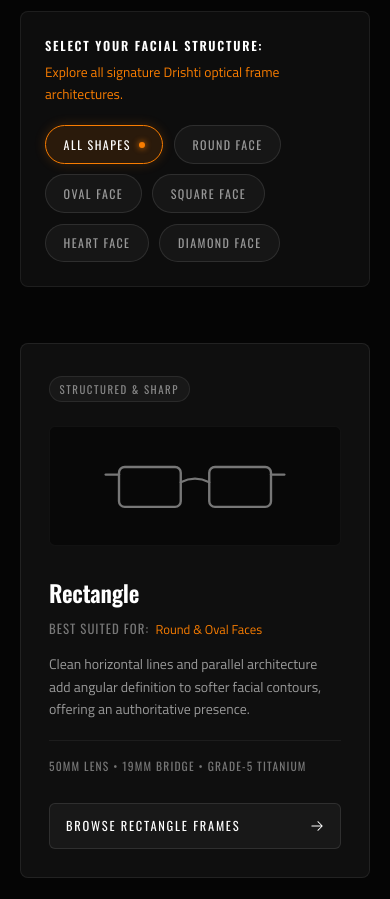
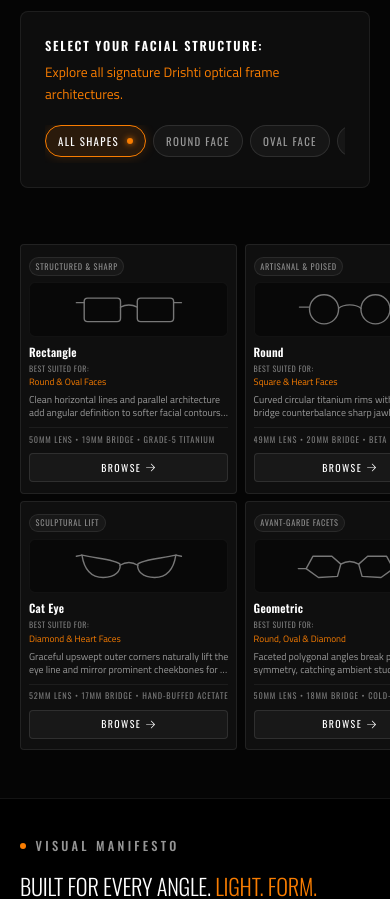
Before and after one commit to misbah7172/Drishti-Atelier-Business, a React (Vite) app in the folder client/: page / in a window 390 px wide. Shown: the part 1800-2699 px from the top of the page. Built offline with nearby package versions, Linux system fonts and the light colour scheme; a web font is replaced by a local one.

Commit message:
feat(ui-layout): show minimum 3 columns in mobile view for Frame Anatomy & Facial Proportions section

```diff
--- a/client/src/components/EyeglassesShapeGuide/EyeglassesShapeGuide.css
+++ b/client/src/components/EyeglassesShapeGuide/EyeglassesShapeGuide.css
@@ -151,22 +151,17 @@
   box-shadow: 0 0 6px var(--color-accent);
 }
 
-/* Shapes Grid */
+/* Shapes Grid — Minimum 3 Columns in Mobile View & All Screen Sizes */
 .shapes-grid {
   display: grid;
-  grid-template-columns: repeat(1, 1fr);
-  gap: 2rem;
-}
-
-@media (min-width: 640px) {
-  .shapes-grid {
-    grid-template-columns: repeat(2, 1fr);
-  }
+  grid-template-columns: repeat(3, 1fr);
+  gap: clamp(0.45rem, 1.8vw, 1.75rem);
 }
 
 @media (min-width: 1024px) {
   .shapes-grid {
     grid-template-columns: repeat(3, 1fr);
+    gap: 2rem;
   }
 }
 
@@ -360,3 +355,131 @@
 .shape-card-cta:hover .cta-arrow {
   transform: translateX(4px);
 }
+
+/* Responsive 3-Column Mobile & Tablet Card Layout */
+.shape-cta-short {
+  display: none;
+}
+
+@media (max-width: 767px) {
+  .shape-card {
+    padding: 0.75rem 0.5rem 0.65rem;
+    border-radius: var(--radius-sm, 4px);
+  }
+
+  .shape-card-top-bar {
+    margin-bottom: 0.4rem;
+  }
+
+  .shape-card-badge {
+    font-size: 0.52rem;
+    padding: 0.1rem 0.35rem;
+    letter-spacing: 0.08em;
+  }
+
+  .shape-match-indicator {
+    font-size: 0.5rem;
+    padding: 0.1rem 0.35rem;
+    gap: 0.15rem;
+  }
+
+  .shape-blueprint-stage {
+    height: clamp(52px, 14vw, 75px);
+    margin-bottom: 0.5rem;
+  }
+
+  .shape-svg {
+    max-width: 85%;
+    max-height: 85%;
+  }
+
+  .shape-card-name {
+    font-size: clamp(0.72rem, 2.2vw, 0.95rem);
+    letter-spacing: 0.02em;
+    margin-bottom: 0.25rem;
+    word-break: break-word;
+    line-height: 1.15;
+  }
+
+  .shape-face-fit-row {
+    flex-direction: column;
+    align-items: flex-start;
+    gap: 0.1rem;
+    margin-bottom: 0.35rem;
+    font-size: 0.58rem;
+  }
+
+  .face-fit-label {
+    font-size: 0.5rem;
+    letter-spacing: 0.06em;
+  }
+
+  .face-fit-value {
+    font-size: 0.58rem;
+    line-height: 1.2;
+  }
+
+  .shape-card-desc {
+    font-size: 0.62rem;
+    line-height: 1.35;
+    margin-bottom: 0.45rem;
+    display: -webkit-box;
+    -webkit-line-clamp: 2;
+    -webkit-box-orient: vertical;
+    overflow: hidden;
+  }
+
+  .shape-specs-row {
+    padding-top: 0.3rem;
+    margin-bottom: 0.45rem;
+  }
+
+  .shape-specs-text {
+    font-size: 0.52rem;
+    white-space: nowrap;
+    overflow: hidden;
+    text-overflow: ellipsis;
+    display: block;
+  }
+
+  .shape-card-cta {
+    padding: 0.35rem 0.45rem;
+    font-size: 0.62rem;
+    justify-content: center;
+    gap: 0.25rem;
+    border-radius: var(--radius-sm, 4px);
+  }
+
+  .shape-cta-full {
+    display: none;
+  }
+
+  .shape-cta-short {
+    display: inline;
+  }
+
+  .cta-arrow {
+    width: 11px;
+    height: 11px;
+  }
+
+  .face-selector-pills {
+    display: flex;
+    flex-wrap: nowrap;
+    overflow-x: auto;
+    scrollbar-width: none;
+    padding-bottom: 0.35rem;
+    gap: 0.45rem;
+  }
+
+  .face-selector-pills::-webkit-scrollbar {
+    display: none;
+  }
+
+  .face-selector-btn {
+    white-space: nowrap;
+    flex-shrink: 0;
+    padding: 0.4rem 0.75rem;
+    font-size: 0.68rem;
+  }
+}
--- a/client/src/components/EyeglassesShapeGuide/EyeglassesShapeGuide.jsx
+++ b/client/src/components/EyeglassesShapeGuide/EyeglassesShapeGuide.jsx
@@ -193,8 +193,9 @@
                     className="shape-card-cta"
                     id={`btn-shape-${item.id}`}
                   >
-                    <span>Browse {item.name} Frames</span>
-                    <HiArrowRight size={14} className="cta-arrow" />
+                    <span className="shape-cta-full">Browse {item.name}</span>
+                    <span className="shape-cta-short">Browse</span>
+                    <HiArrowRight size={13} className="cta-arrow" />
                   </Link>
                 </div>
               </article>
```
